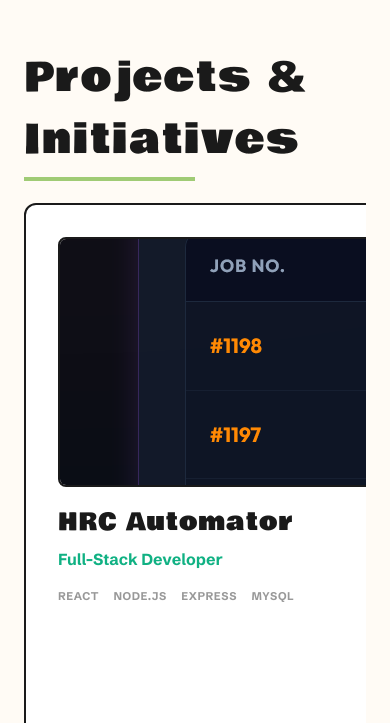
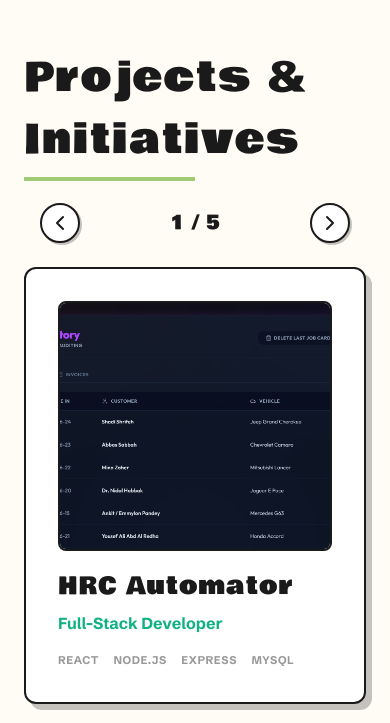
Before and after one commit to mmicat/calicOS, a React (Vite) app: page / in a window 390 px wide. Shown: the part 1441-2164 px from the top of the page. Built offline with nearby package versions, Linux system fonts and the light colour scheme.

Commit message:
fix projects for responsive/mobile; left and right arrow scroll

```diff
--- a/src/components/Splash.jsx
+++ b/src/components/Splash.jsx
@@ -50,7 +50,7 @@ const Splash = ({ onComplete }) => {
             textAlign: 'left'
           }}
         >
-          {isArtist ? "kelicode" : <>MIRA<br/>ISMAIL</>}
+          {isArtist ? "@kelicoded" : <>MIRA<br/>ISMAIL</>}
         </motion.h1>
         <motion.p
           initial={{ y: 20, opacity: 0 }}
--- a/src/views/ArtistView.jsx
+++ b/src/views/ArtistView.jsx
@@ -46,7 +46,7 @@ const ArtistView = () => {
     >
       <section id="art-hero" className={styles.section}>
         <motion.h1 layoutId="heroTitle" className={styles.heroTitle} style={{ color: 'var(--color-artist-title)', textShadow: '4px 4px 0px var(--color-artist-shadow)' }}>
-          kelicode
+          @kelicoded
         </motion.h1>
         <motion.p layoutId="heroSubtitle" className={styles.heroSubtitle}>Digital Artist</motion.p>
 
@@ -139,7 +139,7 @@ const ArtistView = () => {
             <ShoppingBag size={18} />
             ACGGoods Store
           </Faux3DButton>
-          <Faux3DButton color="var(--color-watermelon)" href="https://www.instagram.com/06sicle/">
+          <Faux3DButton color="var(--color-watermelon)" href="https://www.instagram.com/kelicoded/">
             <Instagram size={18} />
             Instagram
           </Faux3DButton>
--- a/src/views/EngineerView.jsx
+++ b/src/views/EngineerView.jsx
@@ -2,7 +2,7 @@ import React, { useState, useEffect } from 'react';
 import { motion, AnimatePresence } from 'framer-motion';
 import Faux3DButton from '../components/Faux3DButton';
 import styles from './ViewStyles.module.css';
-import { Download, X } from 'lucide-react';
+import { Download, X, ChevronLeft, ChevronRight } from 'lucide-react';
 import { Github } from '../components/BrandIcons';
 import TechStack from '../components/TechStack';
 
@@ -95,6 +95,15 @@ const MediaModal = ({ isOpen, onClose, project }) => {
 
 const EngineerView = () => {
   const [modalState, setModalState] = useState({ isOpen: false, project: null });
+  const [isMobile, setIsMobile] = useState(false);
+  const [currentProjectIdx, setCurrentProjectIdx] = useState(0);
+
+  useEffect(() => {
+    const checkMobile = () => setIsMobile(window.innerWidth <= 768);
+    checkMobile();
+    window.addEventListener('resize', checkMobile);
+    return () => window.removeEventListener('resize', checkMobile);
+  }, []);
 
   const openModal = (project) => setModalState({ isOpen: true, project });
   const closeModal = () => setModalState({ isOpen: false, project: null });
@@ -154,6 +163,47 @@ const EngineerView = () => {
     return hasImageB - hasImageA;
   });
 
+  const nextProject = () => {
+    setCurrentProjectIdx((prev) => (prev + 1) % sortedProjects.length);
+  };
+
+  const prevProject = () => {
+    setCurrentProjectIdx((prev) => (prev - 1 + sortedProjects.length) % sortedProjects.length);
+  };
+
+  const renderProject = (project, i) => {
+    return project.image ? (
+      <div key={i} className={`${styles.card} ${styles.projectCard}`}>
+        <div className={styles.projectImageContainer}>
+          {Array.isArray(project.image) ? (
+            <Slideshow images={project.image} style={{ height: '100%' }} />
+          ) : (
+            <img src={project.image} alt={project.title} />
+          )}
+          <div className={styles.projectHoverOverlay}>
+            <p className={styles.projectHoverDesc}>{project.desc}</p>
+            <button className={styles.projectMoreBtn} onClick={() => openModal(project)}>More</button>
+          </div>
+        </div>
+        <h3 className={styles.projectTitle}>{project.title}</h3>
+        <p className={styles.projectRole}>{project.role}</p>
+        <TechStack tech={project.tech} />
+      </div>
+    ) : (
+      <div key={i} className={`${styles.card} ${styles.projectCardTextOnly}`}>
+        <h3 className={styles.projectTitle}>{project.title}</h3>
+        <p className={styles.projectRole} style={{ marginBottom: '1rem' }}>{project.role}</p>
+        <p className={styles.cardDesc} style={{ flexGrow: 1 }}>{project.desc}</p>
+        <TechStack tech={project.tech} />
+        {project.link && (
+          <div style={{ marginTop: '1.5rem' }}>
+            <Faux3DButton href={project.link} color="var(--color-emerald)">View Live</Faux3DButton>
+          </div>
+        )}
+      </div>
+    );
+  };
+
   return (
     <>
       <MediaModal isOpen={modalState.isOpen} onClose={closeModal} project={modalState.project} />
@@ -191,47 +241,37 @@ const EngineerView = () => {
               A student at <a href="https://www.rit.edu/dubai/" target="_blank" rel="noreferrer" className={styles.hoverLink}>Rochester Institute of Technology, Dubai</a>, passionate about product design, design engineering, and creative technology.<br></br>I'm building scalable systems while ensuring ethics, accessibility and human expression are at the forefront, always.
             </p>
             <p>
-              When I'm not coding, I'm cooking up events with my friends or creating digital art!
+              When I'm not coding, I'm cooking up great things with great people or creating digital art!
             </p>
           </div>
         </section>
 
         <section id="projects" className={styles.section}>
           <h2 className={styles.sectionTitle}>Projects & Initiatives</h2>
-          <div className={styles.projectGrid}>
-            {sortedProjects.map((project, i) => (
-              project.image ? (
-                <div key={i} className={`${styles.card} ${styles.projectCard}`}>
-                  <div className={styles.projectImageContainer}>
-                    {Array.isArray(project.image) ? (
-                      <Slideshow images={project.image} style={{ height: '100%' }} />
-                    ) : (
-                      <img src={project.image} alt={project.title} />
-                    )}
-                    <div className={styles.projectHoverOverlay}>
-                      <p className={styles.projectHoverDesc}>{project.desc}</p>
-                      <button className={styles.projectMoreBtn} onClick={() => openModal(project)}>More</button>
-                    </div>
-                  </div>
-                  <h3 className={styles.projectTitle}>{project.title}</h3>
-                  <p className={styles.projectRole}>{project.role}</p>
-                  <TechStack tech={project.tech} />
-                </div>
-              ) : (
-                <div key={i} className={`${styles.card} ${styles.projectCardTextOnly}`}>
-                  <h3 className={styles.projectTitle}>{project.title}</h3>
-                  <p className={styles.projectRole} style={{ marginBottom: '1rem' }}>{project.role}</p>
-                  <p className={styles.cardDesc} style={{ flexGrow: 1 }}>{project.desc}</p>
-                  <TechStack tech={project.tech} />
-                  {project.link && (
-                    <div style={{ marginTop: '1.5rem' }}>
-                      <Faux3DButton href={project.link} color="var(--color-emerald)">View Live</Faux3DButton>
-                    </div>
-                  )}
-                </div>
-              )
-            ))}
-          </div>
+          {isMobile ? (
+            <div className={styles.mobileCarousel}>
+              <div className={styles.carouselHeader}>
+                <button onClick={prevProject} className={styles.carouselArrow}><ChevronLeft size={24}/></button>
+                <span className={styles.carouselCounter}>{currentProjectIdx + 1} / {sortedProjects.length}</span>
+                <button onClick={nextProject} className={styles.carouselArrow}><ChevronRight size={24}/></button>
+              </div>
+              <AnimatePresence mode="wait">
+                <motion.div
+                  key={currentProjectIdx}
+                  initial={{ opacity: 0, x: 20 }}
+                  animate={{ opacity: 1, x: 0 }}
+                  exit={{ opacity: 0, x: -20 }}
+                  transition={{ duration: 0.2 }}
+                >
+                  {renderProject(sortedProjects[currentProjectIdx], currentProjectIdx)}
+                </motion.div>
+              </AnimatePresence>
+            </div>
+          ) : (
+            <div className={styles.projectGrid}>
+              {sortedProjects.map((project, i) => renderProject(project, i))}
+            </div>
+          )}
         </section>
 
         <section id="stack" className={styles.section}>
--- a/src/views/ViewStyles.module.css
+++ b/src/views/ViewStyles.module.css
@@ -253,21 +253,49 @@
     padding: 2rem 0;
   }
 
-  .projectGrid {
+  .mobileCarousel {
     display: flex;
-    flex-direction: row;
-    overflow-x: auto;
-    scroll-snap-type: x mandatory;
+    flex-direction: column;
     gap: 1rem;
-    padding-bottom: 1rem;
-    -webkit-overflow-scrolling: touch;
   }
 
-  .projectCard {
-    min-width: 85vw;
-    scroll-snap-align: center;
-    flex-shrink: 0;
-    margin-bottom: 0;
+  .carouselHeader {
+    display: flex;
+    justify-content: space-between;
+    align-items: center;
+    padding: 0 1rem;
+    margin-bottom: 0.5rem;
+  }
+
+  .carouselArrow {
+    background-color: var(--color-surface);
+    border: 2px solid var(--color-text);
+    border-radius: 50%;
+    width: 40px;
+    height: 40px;
+    display: flex;
+    justify-content: center;
+    align-items: center;
+    cursor: pointer;
+    color: var(--color-text);
+    box-shadow: 2px 2px 0px var(--color-shadow);
+    transition: transform 0.1s ease, box-shadow 0.1s ease;
+  }
+
+  .carouselArrow:hover {
+    transform: translate(-1px, -1px);
+    box-shadow: 3px 3px 0px var(--color-shadow);
+  }
+
+  .carouselArrow:active {
+    transform: translate(2px, 2px);
+    box-shadow: 0px 0px 0px var(--color-shadow);
+  }
+
+  .carouselCounter {
+    font-family: var(--font-heading);
+    font-size: 1.2rem;
+    color: var(--color-text);
   }
 
   .stackBadge {
```
